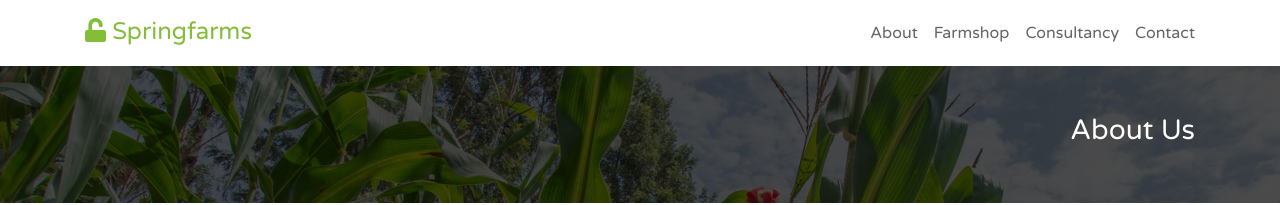
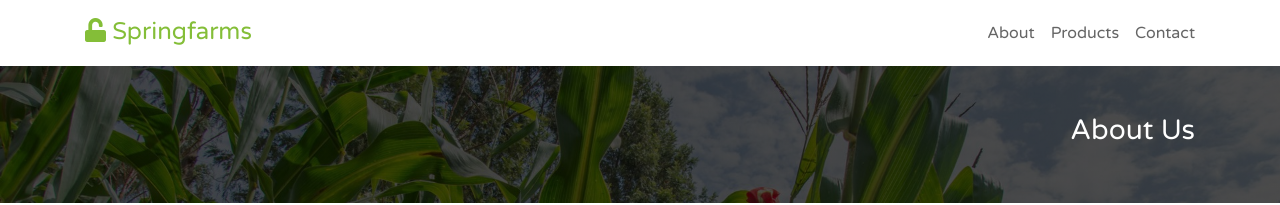
Before and after one commit to Achilles45/springfarms, a Vue app: page /about in a window 1280 px wide. Shown: the top 205 px of the page. Built offline with nearby package versions, Linux system fonts and the light colour scheme.

Commit message:
more fixes

```diff
--- a/src/components/Navbar.vue
+++ b/src/components/Navbar.vue
@@ -8,9 +8,9 @@
                  <div class="navbar__contents">
                      <ul class="navbar__items d-flex justify-content-between">
                          <li><router-link to="/about" class="nav-links">About</router-link></li>
-                         <li><router-link to="/" class="nav-links">Farmshop</router-link></li>
-                         <li><router-link to="/" class="nav-links">Consultancy</router-link></li>
-                         <li><router-link to="/" class="nav-links contact-link">Contact</router-link></li>
+
+                         <li><router-link to="/products" class="nav-links">Products</router-link></li>
+                         <li><router-link to="/contact" class="nav-links contact-link">Contact</router-link></li>
                      </ul>
                  </div>
                  <div @click="openNav()" class="navbar-toggler">
```
